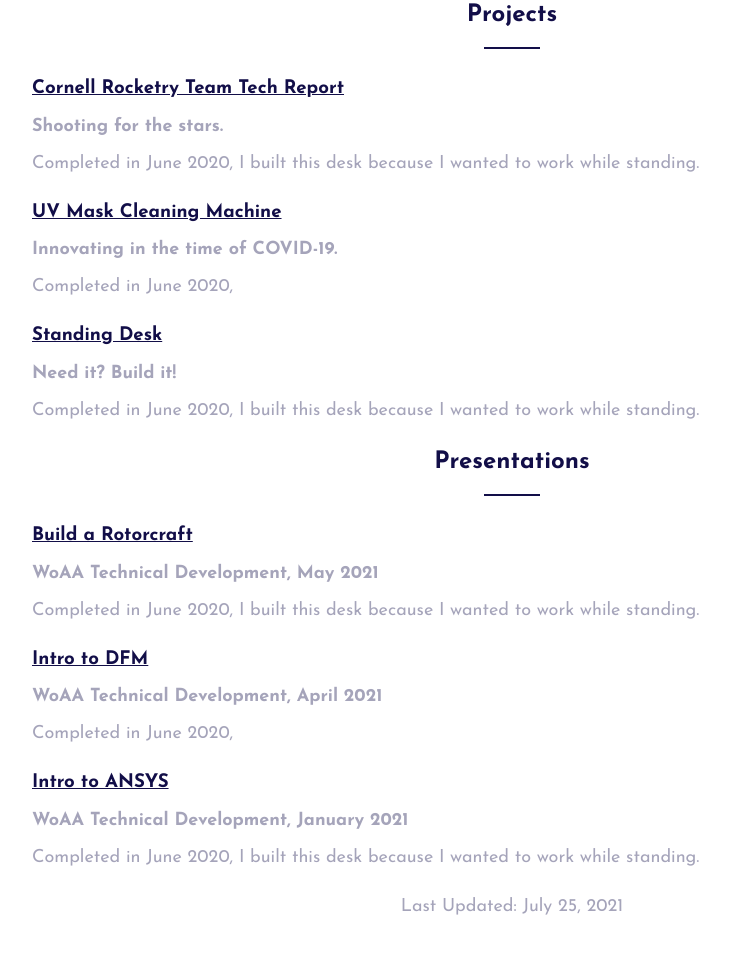
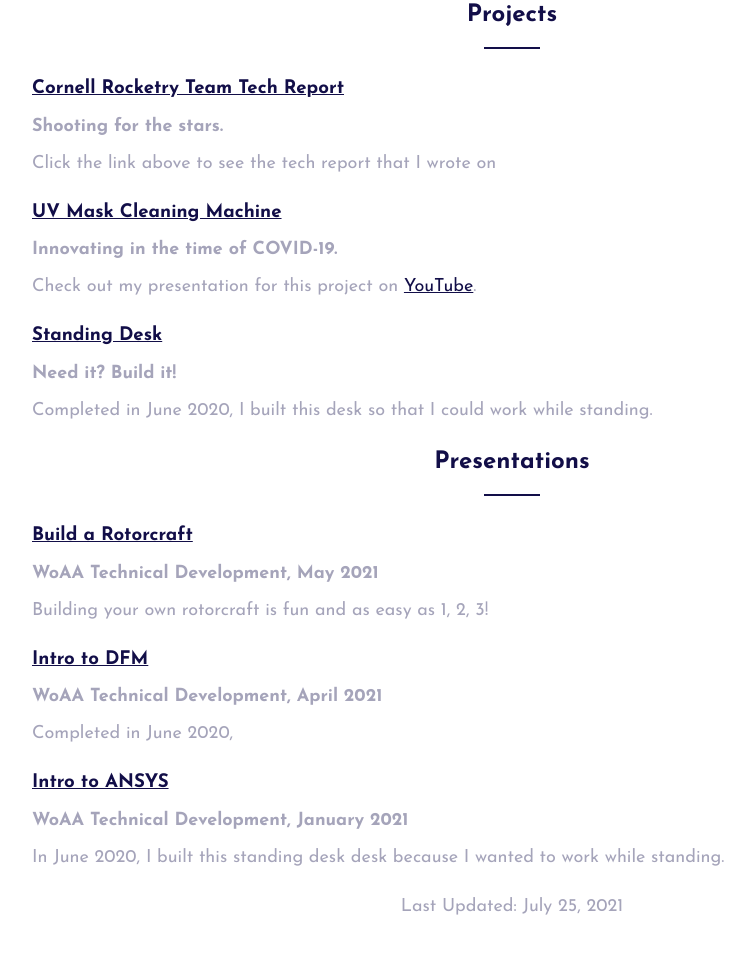
Before and after one commit to chansen424/Sabriyah-MechE-Portfolio, a plain HTML site: page index.html in a window 1280 px wide. Shown: the part 397-1350 px from the top of the page, without its empty margins (128-879 px from the left). Drawn offline with Linux system fonts and the light colour scheme.

Commit message:
Update index.html

```diff
--- a/index.html
+++ b/index.html
@@ -39,7 +39,7 @@
                             <h3>Cornell Rocketry Team Tech Report</h3>
                         </a>
                         <p class="bold">Shooting for the stars.</p>
-                        <p>Completed in June 2020, I built this desk because I wanted to work while standing.</p>
+                        <p>Click the link above to see the tech report that I wrote on </p>
                     </div>
 
                     <div class="project">
@@ -47,7 +47,7 @@
                             <h3>UV Mask Cleaning Machine</h3>
                         </a>
                         <p class="bold">Innovating in the time of COVID-19.</p>
-                        <p>Completed in June 2020,</p>
+                        <p>Check out my presentation for this project on <a href="https://www.youtube.com/watch?v=dwlgZGo5orU" target="_blank" rel="noreferrer">YouTube</a>.</p>
                     </div>
 
                     <div class="project">
@@ -55,7 +55,7 @@
                             <h3>Standing Desk</h3>
                         </a>
                         <p class="bold">Need it? Build it!</p>
-                        <p>Completed in June 2020, I built this desk because I wanted to work while standing.</p>
+                        <p>Completed in June 2020, I built this desk so that I could work while standing.</p>
                     </div>
                 </div>
             </section>
@@ -69,7 +69,7 @@
                             <h3>Build a Rotorcraft</h3>
                         </a>
                         <p class="bold">WoAA Technical Development, May 2021</p>
-                        <p>Completed in June 2020, I built this desk because I wanted to work while standing.</p>
+                        <p>Building your own rotorcraft is fun and as easy as 1, 2, 3!</p>
                     </div>
 
                     <div class="project">
@@ -85,7 +85,7 @@
                             <h3>Intro to ANSYS</h3>
                         </a>
                         <p class="bold">WoAA Technical Development, January 2021</p>
-                        <p>Completed in June 2020, I built this desk because I wanted to work while standing.</p>
+                        <p>In June 2020, I built this standing desk desk because I wanted to work while standing.</p>
                     </div>
                 </div>
             </section>
```
